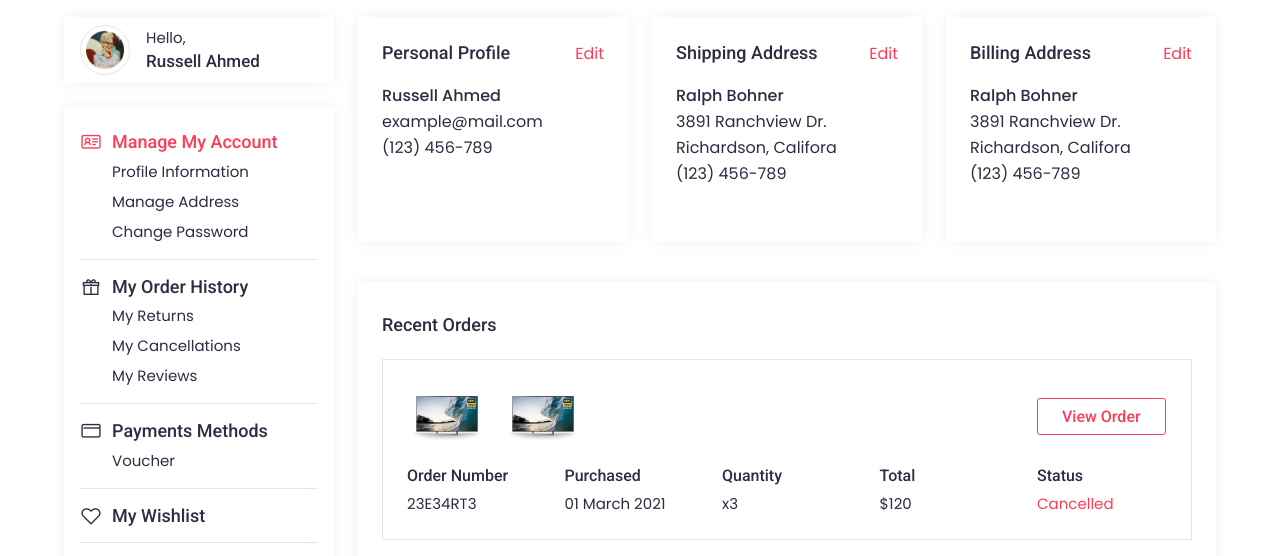
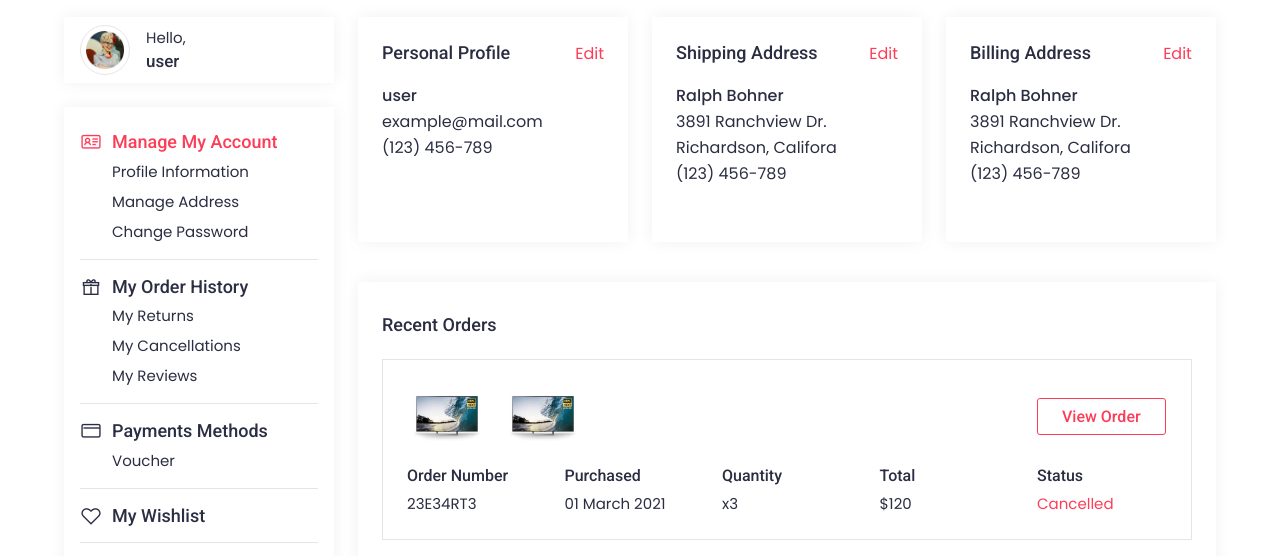
Before and after one commit to maher9393267111/html-ecomemrce-theme-2, a website: page account.html in a window 1280 px wide. Shown: the part 188-744 px from the top of the page. Drawn offline with nearby package versions, Linux system fonts and the light colour scheme.

Commit message:
update user name

```diff
--- a/account.html
+++ b/account.html
@@ -1098,7 +1098,7 @@ href="https://cdn.jsdelivr.net/npm/bootstrap-icons@1.10.2/font/bootstrap-icons.c
                             </div>
                             <div class="acprof_cont">
                                 <p>Hello,</p>
-                                <h4>Russell Ahmed</h4>
+                                <h4>user</h4>
                             </div>
                             <div class="profile_hambarg d-lg-none d-block">
                                 <i class="las la-bars"></i>
@@ -1167,7 +1167,7 @@ href="https://cdn.jsdelivr.net/npm/bootstrap-icons@1.10.2/font/bootstrap-icons.c
                                             <a href="account-profile-info.html">Edit</a>
                                         </div>
                                         <div class="prfo_info_cont">
-                                            <p class="text-semibold">Russell Ahmed</p>
+                                            <p class="text-semibold">user</p>
                                             <p>example@mail.com</p>
                                             <p>(123) 456-789</p>
                                         </div>
```
Also changed, not shown: account-cancel-details.html (+1 -1 lines), account-change-password.html (+1 -1 lines), account-edit-payment-method.html (+1 -1 lines), account-manage-address.html (+1 -1 lines), account-my-reviews.html (+1 -1 lines), account-order-cancel.html (+1 -1 lines), account-order-details.html (+1 -1 lines), account-order-history.html (+1 -1 lines), account-payment-methods.html (+1 -1 lines), account-profile-info.html (+1 -1 lines), account-return-details.html (+1 -1 lines), account-return-order.html (+1 -1 lines), account-review-details.html (+1 -1 lines), wish-list.html (+1 -1 lines).
